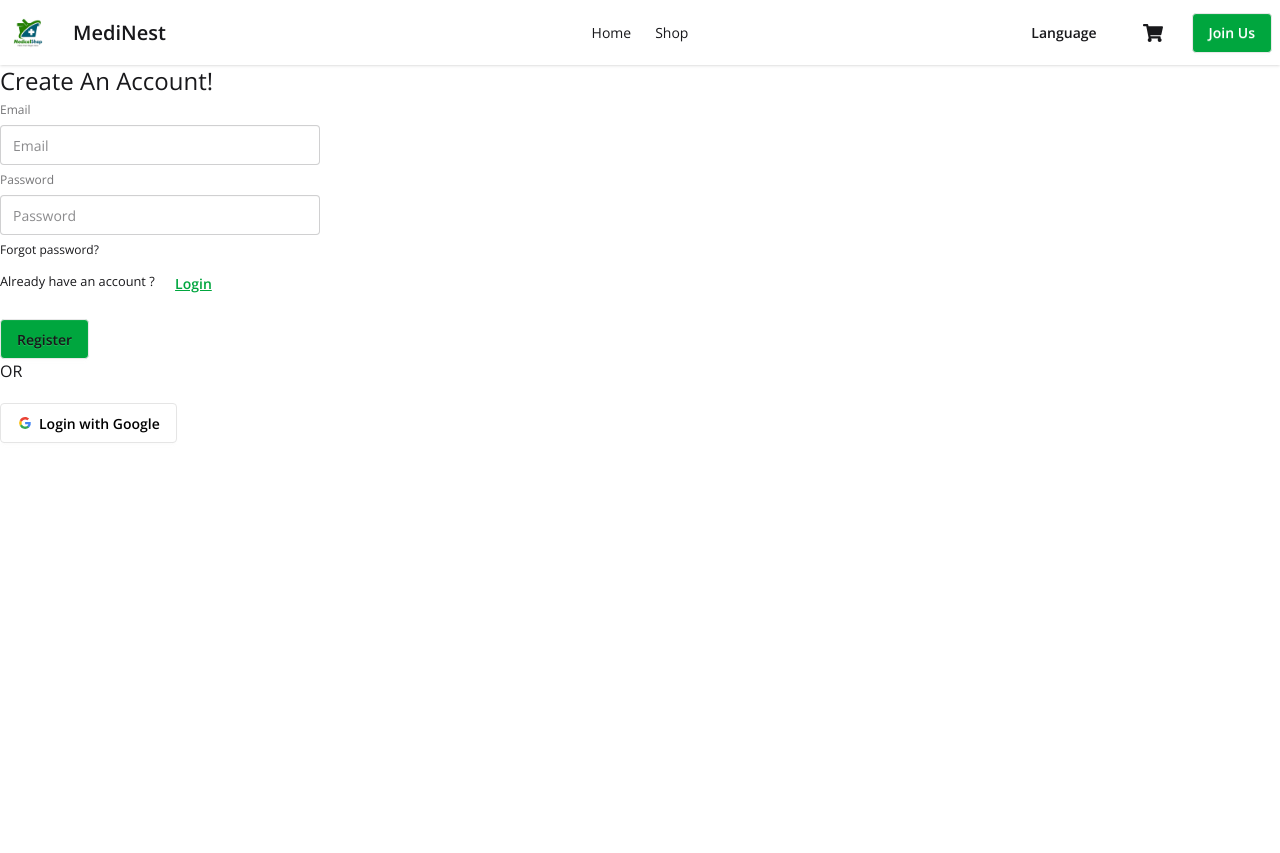
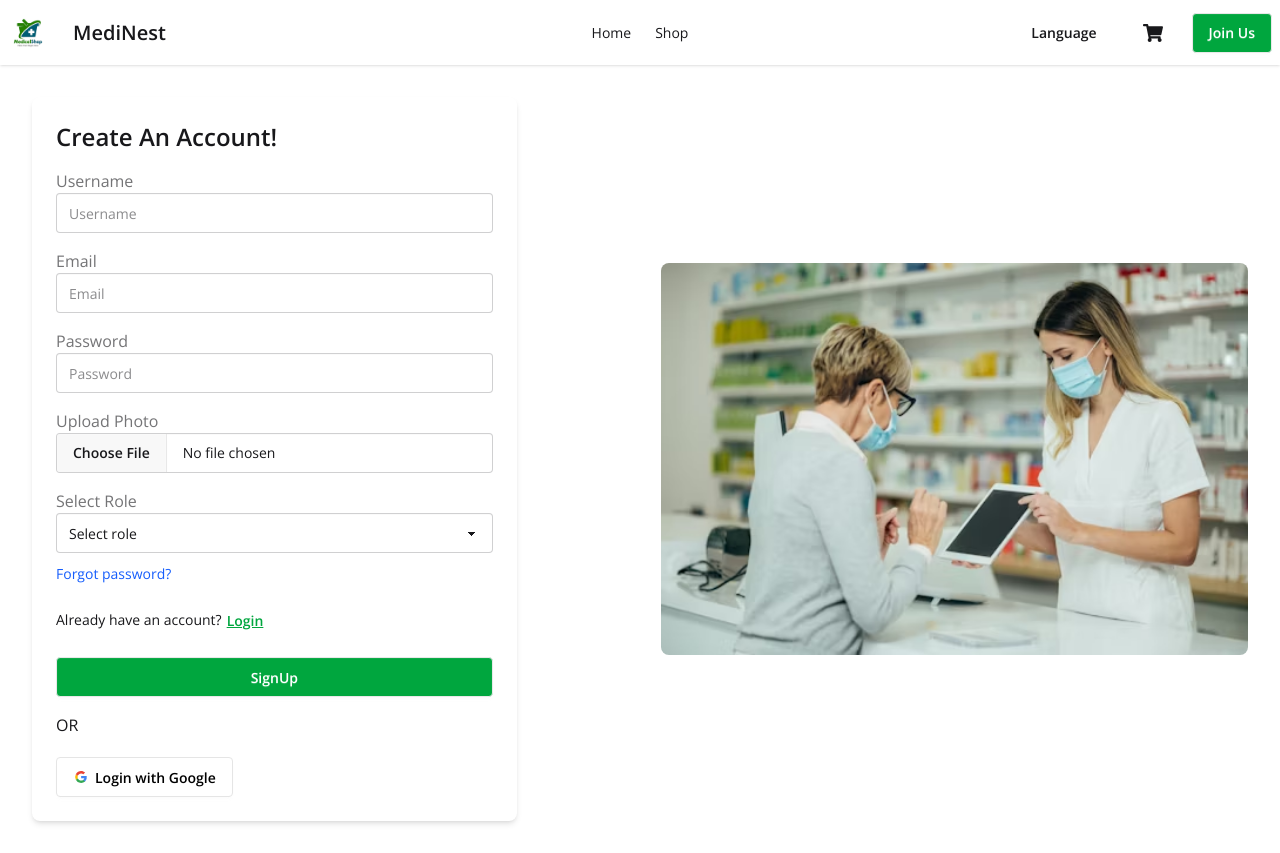
Before and after one commit to safikolislam/MediNest-Client, a React (Vite) app: page /SignUp in a window 1280 px wide. Before the commit the page ends 800 px from the top, so only its background shows below. Built offline with nearby package versions, Linux system fonts and the light colour scheme; no server answers.

Commit message:
added the login and signup page

```diff
--- a/package.json
+++ b/package.json
@@ -11,6 +11,7 @@
   },
   "dependencies": {
     "@tailwindcss/vite": "^4.1.11",
+    "axios": "^1.10.0",
     "firebase": "^11.10.0",
     "react": "^19.1.0",
     "react-dom": "^19.1.0",
--- a/src/Contexts/AuthProvider.jsx
+++ b/src/Contexts/AuthProvider.jsx
@@ -7,6 +7,7 @@ import {
   signInWithEmailAndPassword,
   signInWithPopup,
   signOut,
+  updateProfile,
 } from 'firebase/auth';
 import { auth } from '../firebase/firebase.init';
 
@@ -30,6 +31,10 @@ const AuthProvider = ({ children }) => {
   const signInWithGoogle =()=>{
     setLoading(true);
     return signInWithPopup(auth,googleProvider,)
+  }
+
+  const updateUserProfile= profileInfo =>{
+    return updateProfile(auth.currentUser,profileInfo)
   }
 
   const logOut = () => {
@@ -56,6 +61,7 @@ const AuthProvider = ({ children }) => {
     createUser,
     signInWithGoogle,
     signIn,
+    updateUserProfile
   };
 
   return (
--- a/src/pages/Login/Login.jsx
+++ b/src/pages/Login/Login.jsx
@@ -1,37 +1,84 @@
-
-import {useForm} from "react-hook-form"
-import { Link } from "react-router";
-import SocialLogin from "../SocialLogin/SocialLogin";
-
-
+import { useForm } from 'react-hook-form';
+import { Link } from 'react-router';
+import SocialLogin from '../SocialLogin/SocialLogin';
+import UseAuth from '../../hooks/UseAuth';
+import image from '../../assets/pharmacyImage.avif'
 
 const Login = () => {
-    const {register,handleSubmit,formState:{errors}} = useForm()
-    const onSubmit = data =>{
+  const { register, handleSubmit, formState: { errors } } = useForm();
+  const { signIn } = UseAuth();
+
+  const onSubmit = data => {
     console.log(data);
-    }
+    signIn(data.email, data.password)
+      .then(result => {
+        console.log(result.user);
+      })
+      .catch(error => {
+        console.error(error);
+      });
+  };
+
   return (
-        <div>
+    <div className="flex flex-col md:flex-row items-center justify-center gap-36  p-8">
+
+      <div className="lg:w-[500px] bg-white p-6 rounded-lg shadow-md">
         <form onSubmit={handleSubmit(onSubmit)}>
-                <h2 className="text-2xl">Login</h2>
-               <fieldset className="fieldset">
+          <h2 className="text-2xl font-semibold mb-4">Login to Your Account</h2>
+
+          <fieldset className="mb-4">
             <label className="label">Email</label>
-          <input type="email" {...register("email")} className="input" placeholder="Email" />
-          <label className="label">Password</label>
-          <input type="password"
-           {...register("password",{required:true,minLength:6})} className="input" placeholder="Password" />
-           {
-            errors.password?.type === 'required' && <p className="text-red-500">password is required</p>
-           }
-           {
-            errors.password?.type==='minLength' && <p className="text-red-500">Password Must be  6 characters or longer</p>
-           }
-          <div><a className="link link-hover">Forgot password?</a></div>
+            <input
+              type="email"
+              {...register("email", { required: true })}
+              className="input input-bordered w-full"
+              placeholder="Email"
+            />
+            {errors.email?.type === 'required' && (
+              <p className="text-red-500 text-sm">Email is required</p>
+            )}
+
+            <label className="label mt-4">Password</label>
+            <input
+              type="password"
+              {...register("password", { required: true, minLength: 6 })}
+              className="input input-bordered w-full"
+              placeholder="Password"
+            />
+            {errors.password?.type === 'required' && (
+              <p className="text-red-500 text-sm">Password is required</p>
+            )}
+            {errors.password?.type === 'minLength' && (
+              <p className="text-red-500 text-sm">Password must be at least 6 characters</p>
+            )}
+
+            <div className="mt-2">
+              <a className="link link-hover text-sm text-blue-600">Forgot password?</a>
+            </div>
           </fieldset>
-           <p><small>Already have an account ?  <Link className="btn btn-link text-green-600" to="/SignUp">SignUp</Link> </small></p>
-          <button className="btn bg-green-600  mt-4">Login</button>
+
+          <p className="text-sm mb-2">
+            Don't have an account?
+            <Link className="btn btn-link text-green-600 p-0 ml-1" to="/SignUp">SignUp</Link>
+          </p>
+
+          <button type="submit" className="btn bg-green-600 text-white w-full mt-2">
+            Login
+          </button>
+
+          <div className="mt-4">
+            <SocialLogin />
+          </div>
         </form>
-            <SocialLogin></SocialLogin>
+      </div>
+
+      <div className="w-full md:w-1/2">
+        <img
+          src={image}
+          alt="Login Illustration"
+          className="w-[600px] h-auto object-cover rounded-lg"
+        />
+      </div>
     </div>
   );
 };
--- a/src/pages/SignUp/SignUp.jsx
+++ b/src/pages/SignUp/SignUp.jsx
@@ -1,51 +1,144 @@
-import {useForm} from 'react-hook-form';
-
-
-
+import { useForm } from 'react-hook-form';
 import { Link } from 'react-router';
 import SocialLogin from '../SocialLogin/SocialLogin';
 import UseAuth from '../../hooks/UseAuth';
+import image from "../../assets/pharmacyImage.avif";
+import { useState } from 'react';
+import axios from 'axios';
 
 const SignUp = () => {
-
-        const {register,handleSubmit,formState:{errors}} = useForm();
-        const {createUser} = UseAuth();
-        const onSubmit = data =>{
-            console.log(data);
-             createUser(data.email,data.password)
-             .then(result=>{
+    const { register, handleSubmit, formState: { errors } } = useForm();
+    const { createUser,updateUserProfile } = UseAuth();
+    const [profilePic,setProfilePic] = useState('')
+    const onSubmit = data => {
+        console.log(data);
+        createUser(data.email, data.password)
+            .then(result => {
                 console.log(result.user);
-
+                const userProfile= {
+                  displayName : data.name,
+                  photoURL:profilePic
+                }
+                updateUserProfile(userProfile)
+                .then(()=>{
+                  console.log('profile name pic updated');
                 })
                 .catch(error=>{
-                    console.log(error);
+                  console.log(error);
                 })
+            })
+            .catch(error => {
+                console.log(error);
+            });
+    };
+     const handleImageUpload = async(e) =>{
+      const image = e.target.files[0];
+      console.log(image);
+      const formData = new FormData();
+      formData.append('image',image);
+      const imageUploadUrl = `https://api.imgbb.com/1/upload?key=
+         ${import.meta.env.VITE_image_upload_key}`
+      const res =await axios.post(imageUploadUrl,formData);
+      setProfilePic(res.data.data.url);
+     }
 
-        }
     return (
-       <form onSubmit={handleSubmit(onSubmit)} >
-        <h2 className="text-2xl">Create An Account!</h2>
-                 <fieldset className="fieldset">
-          <label className="label">Email</label>
-          <input type="email" {...register("email")} className="input" placeholder="Email" />
-          {
-             errors.email?.type === 'required' && <p className="text-red-500">email is required</p>
-          }
-          <label className="label">Password</label>
-          <input type="password"
-           {...register("password",{required:true,minLength:6})} className="input" placeholder="Password" />
-           {
-            errors.password?.type === 'required' && <p className="text-red-500">password is required</p>
-           }
-           {
-            errors.password?.type==='minLength' && <p className="text-red-500">Password Must be  6 characters or longer</p>
-           }
-          <div><a className="link link-hover">Forgot password?</a></div>
-        </fieldset>
-        <p><small>Already have an account ?  <Link className="btn btn-link text-green-600" to="/login">Login</Link> </small></p>
-          <button className="btn bg-green-600   mt-4">Register</button>
-          <SocialLogin></SocialLogin>
-       </form>
+        <div className="flex flex-col md:flex-row items-center justify-center gap-36 p-8">
+
+            <div className="lg:w-[500px] bg-white p-6 rounded-lg shadow-md">
+                <form onSubmit={handleSubmit(onSubmit)}>
+                    <h2 className="text-2xl font-semibold mb-4">Create An Account!</h2>
+                    <fieldset className="mb-4">
+
+                        <label className="label">Username</label>
+                        <input
+                            type="text"
+                            {...register("username", { required: true })}
+                            className="input input-bordered w-full"
+                            placeholder="Username"
+                        />
+                        {errors.username && (
+                            <p className="text-red-500 text-sm">Username is required</p>
+                        )}
+
+
+                        <label className="label mt-4">Email</label>
+                        <input
+                            type="email"
+                            {...register("email", { required: true })}
+                            className="input input-bordered w-full"
+                            placeholder="Email"
+                        />
+                        {errors.email && (
+                            <p className="text-red-500 text-sm">Email is required</p>
+                        )}
+
+
+                        <label className="label mt-4">Password</label>
+                        <input
+                            type="password"
+                            {...register("password", { required: true, minLength: 6 })}
+                            className="input input-bordered w-full"
+                            placeholder="Password"
+                        />
+                        {errors.password?.type === 'required' && (
+                            <p className="text-red-500 text-sm">Password is required</p>
+                        )}
+                        {errors.password?.type === 'minLength' && (
+                            <p className="text-red-500 text-sm">Password must be at least 6 characters long</p>
+                        )}
+
+
+                        <label  className="label mt-4">Upload Photo</label>
+                        <input
+                            type="file"
+                            {...register("photo")}
+                            className="file-input file-input-bordered w-full"
+                            onChange={handleImageUpload}
+                        />
+
+
+                        <label className="label mt-4">Select Role</label>
+                        <select
+                            {...register("role", { required: true })}
+                            className="select select-bordered w-full"
+                        >
+                            <option value="">Select role</option>
+                            <option value="user">User</option>
+                            <option value="seller">Seller</option>
+                        </select>
+                        {errors.role && (
+                            <p className="text-red-500 text-sm">Role is required</p>
+                        )}
+
+                        <div className="mt-2">
+                            <a className="link link-hover text-sm text-blue-600">Forgot password?</a>
+                        </div>
+                    </fieldset>
+
+                    <p className="text-sm mb-2">
+                        Already have an account?
+                        <Link className="btn btn-link text-green-600 p-0 ml-1" to="/login">Login</Link>
+                    </p>
+
+                    <button type="submit" className="btn bg-green-600 text-white w-full mt-2">
+                        SignUp
+                    </button>
+
+                    <div className="mt-4">
+                        <SocialLogin />
+                    </div>
+                </form>
+            </div>
+
+            <div className="w-full md:w-1/2">
+                <img
+                    src={image}
+                    alt="Sign Up Illustration"
+                    className="w-[600px] h-auto object-cover rounded-lg"
+                />
+            </div>
+        </div>
     );
 };
 
--- a/src/shared/Navbar/Navbar.jsx
+++ b/src/shared/Navbar/Navbar.jsx
@@ -64,7 +64,7 @@ const Navbar = () => {
           <div className="dropdown dropdown-end">
             <div tabIndex={0} role="button" className="btn btn-ghost btn-circle avatar">
               <div className="w-10 rounded-full">
-                <img src={user.photoURL || ''} alt="Profile" />
+                <img src={user.photoURL} alt="Profile" />
               </div>
             </div>
             <ul tabIndex={0} className="mt-3 z-[1] p-2 shadow menu menu-sm dropdown-content bg-base-100 rounded-box w-52">
```
Also changed, not shown: src/assets/pharmacyImage.avif (added), 1 other file (tests, documents, lock files or other folders). Lines whose indentation alone changed are shown as unchanged.
